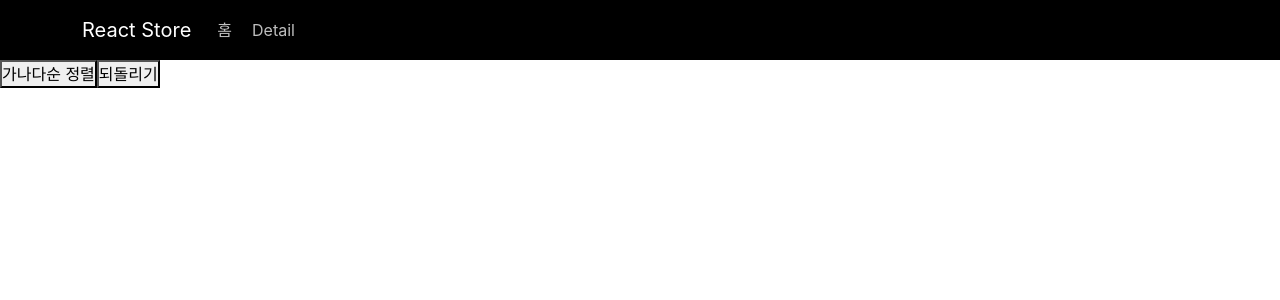
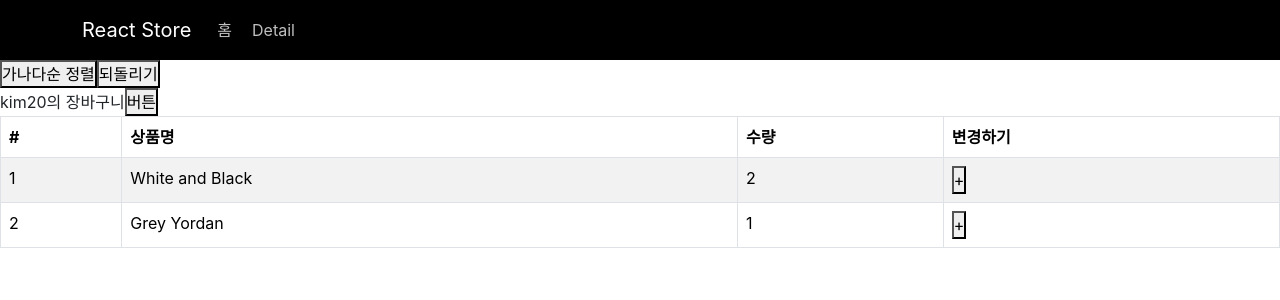
Before and after one commit to kimbyeol1009/reactMaster2, a React (Create React App) app: page /cart in a window 1280 px wide. Shown: the top 300 px of the page. Built offline with nearby package versions, Linux system fonts and the light colour scheme.

Commit message:
2025.01.26

```diff
--- a/package.json
+++ b/package.json
@@ -3,6 +3,7 @@
   "version": "0.1.0",
   "private": true,
   "dependencies": {
+    "@reduxjs/toolkit": "^2.5.0",
     "@testing-library/jest-dom": "^5.14.1",
     "@testing-library/react": "^13.0.0",
     "@testing-library/user-event": "^13.2.1",
@@ -10,6 +11,7 @@
     "react": "^18.3.1",
     "react-bootstrap": "^2.10.7",
     "react-dom": "^18.3.1",
+    "react-redux": "^9.2.0",
     "react-router-dom": "6",
     "react-scripts": "^5.0.1",
     "web-vitals": "^2.1.0"
--- a/src/App.jsx
+++ b/src/App.jsx
@@ -1,4 +1,4 @@
-import { useState } from 'react'
+import { createContext, useState } from 'react'
 import './App.css'
 import {Navbar, Container, Nav,} from 'react-bootstrap';
 import data from './data';
@@ -7,15 +7,19 @@ import Event from './routes/Event';
 import {Routes, Route, Link ,useNavigate, Outlet} from 'react-router-dom';
 import axios from 'axios';
 import Spinner from 'react-bootstrap/Spinner';
+import Cart from './routes/Cart';
+export let Context1 = createContext();
 
 function App() {
 
   let [shoes, setShoes] = useState(data);
+  let [stock, setStock] = useState([10,11,12]);
   let [originData] = useState(data);
   let navigate = useNavigate();
   let [num, setNum] = useState(2);
   let [show, setShow] = useState(true);
   let [loading, setLoading] = useState(<Spinner animation="border" />);
+
   return (
     <>
       <div>
@@ -53,7 +57,7 @@ function App() {
                   {shoes.map(function(a, i) {
                     return (
                       <div key={i} className="image-item">
-                        <Card data={shoes[i]} i={i+1} />
+                        <Card data={shoes[i]} i={i+1}/>
                       </div>)})}
                 </div>
 
@@ -79,7 +83,11 @@ function App() {
                  : null}
             </div>
           }/>
-          <Route path="/detail/:id" element={<Detail shoe={shoes}/>}></Route>
+          <Route path="/detail/:id" element={
+            <Context1.Provider value={{stock, shoes}}>
+              <Detail shoe={shoes}/>
+            </Context1.Provider>
+            }></Route>
 
           {/* Nested Routes : 태그안에 태그가 들어간 라우터 형식, /about/member, /about/location 을 뜻함 */}
           <Route path="/about" element={<About/>}>
@@ -92,6 +100,7 @@ function App() {
             <Route path = "two" element={<div>생일기념 쿠폰받기</div>}></Route>
           </Route>
 
+          <Route path="/cart" element={<Cart/>}></Route>
         </Routes>
 
 
@@ -117,7 +126,9 @@ function About(){
 function Card(props){
     return(
       <div className="col-md-4">
-        <img src={'https://codingapple1.github.io/shop/shoes'+props.i+'.jpg'} width="80%" alt="description of the image" />
+        <Link to ={`/detail/${props.i-1}`}>
+        <img src={`https://codingapple1.github.io/shop/shoes${props.i}.jpg`} width="80%" alt="description of the image" />
+        </Link>
         <h4>{props.data.title}</h4>
         <p>{props.data.price}</p>
       </div>
--- a/src/index.js
+++ b/src/index.js
@@ -4,13 +4,16 @@ import './index.css';
 import App from './App';
 import reportWebVitals from './reportWebVitals';
 import { BrowserRouter } from 'react-router-dom';
-
+import { Provider } from 'react-redux';
+import store from './store';
 const root = ReactDOM.createRoot(document.getElementById('root'));
 root.render(
   <React.StrictMode>
-    <BrowserRouter>
-    <App />
-    </BrowserRouter>
+    <Provider store={store}>
+      <BrowserRouter>
+        <App />
+      </BrowserRouter>
+    </Provider>
   </React.StrictMode>
 );
 
--- /dev/null
+++ b/src/routes/Cart.jsx
@@ -0,0 +1,43 @@
+import React from 'react'
+import Table from 'react-bootstrap/Table';
+import { useDispatch, useSelector } from 'react-redux';
+import { changeName,changeAge } from '../store';
+
+const Cart = () => {
+  let a = useSelector((state)=>{return state})
+  let dispatch = useDispatch();
+
+  return (
+    <div>
+      {a.user.name}{a.user.age}의 장바구니
+      <button onClick={()=>{dispatch(changeAge(100))}}>버튼</button>
+      <Table striped bordered hover>
+        <thead>
+          <tr>
+            <th>#</th>
+            <th>상품명</th>
+            <th>수량</th>
+            <th>변경하기</th>
+          </tr>
+        </thead>
+        <tbody>
+          {
+            a.cart.map(function(item,i){
+              return(
+              <tr key={item.id}>
+                <td>{i+1}</td>
+                <td>{item.name}</td>
+                <td>{item.count}</td>
+                <td>
+                  <button onClick={()=>{dispatch(changeName())}}>+</button>
+                </td>
+              </tr>
+              )})
+          }
+        </tbody>
+      </Table>
+    </div>
+  )
+}
+
+export default Cart
--- a/src/routes/Detail.js
+++ b/src/routes/Detail.jsx
@@ -1,12 +1,19 @@
-import React, { useEffect, useState } from 'react'
+import React, { useContext, useEffect, useState } from 'react';
 import { useParams } from 'react-router-dom';
 import { Nav } from 'react-bootstrap';
+import {Context1} from "../App";
+
+
 function Detail(props){
+    let {stock, shoes} = useContext(Context1)
     let [num, setNum] = useState('');
+    let [fade2, setFade2] = useState('');
     useEffect(()=>{
+
         if(isNaN(num)==true){window.alert('그러지마세요'); }
         let timer = setTimeout(()=>{setAlert(alert=false);},3000)
-        return ()=>{clearTimeout(timer)} //타이머 기능 제거해주는 함수이다. return은 기존코드 치워주는건데 백만개 생성될 타이머 밀고 useEffect실행해주세요
+        setFade2('end');
+        return ()=>{clearTimeout(timer); setFade2('end');} //타이머 기능 제거해주는 함수이다. return은 기존코드 치워주는건데 백만개 생성될 타이머 밀고 useEffect실행해주세요
     }
     , [num])
     let [count,setCount] = useState(3);
@@ -14,13 +21,12 @@ function Detail(props){
     let {id} =  useParams();
     let index =props.shoe.find( function(i){return i.id == id});
     let [tab, setTab] = useState(0);
-
     return (
-      <div className="container">
+        <div className={`container start ${fade2}`}>
         {alert==true ?  <div className="alert alert-warning">{count}초이내 구매시 할인</div> : null}
           <div className="row">
               <div className="col-md-6">
-                  <img src="https://codingapple1.github.io/shop/shoes1.jpg" width="100%" alt="" />
+                  <img src={`https://codingapple1.github.io/shop/shoes${props.i}.jpg`} width="100%" alt="" />
               </div>
               <div className="col-md-6">
                   <h4 className="pt-5">{index.title}</h4>
@@ -47,15 +53,25 @@ function Detail(props){
 )
 }
 
-function TabContent(props){
-    if(props.tab==0){
+function TabContent({tab}){
+
+    {/* if(props.tab==0){
         return <div>내용0</div>
     }else if(props.tab==1){
         return <div>내용1</div>
     }else if(props.tab==2){
         return <div>내용2</div>
-    }
-
+    } */}
+    let [fade, setFade]=useState('');
+    useEffect(()=>{
+        setTimeout(()=>{setFade('end');},100)
+        return()=>{
+            setFade('');
+        }
+    }, [tab])
+    return <div className={`start ${fade}`}>
+        {[<div>내용0</div>,<div>내용1</div>,<div>내용2</div>][tab]}
+    </div>
 }
 
 
--- /dev/null
+++ b/src/store.jsx
@@ -0,0 +1,38 @@
+import { configureStore, createSlice } from "@reduxjs/toolkit";
+import user from "./store/userSlice";
+// useState()와 비슷한 속성, state하나를 slice라고 부름
+// let user = createSlice({
+//     name : 'user',
+//     initialState: {name:'kim', age:20},
+//     redux로 state 변경하는 방법 1.
+//     reducers: {
+//         changeName(state){
+//             return {name : 'john ', age:20}
+//         },
+//         changeAge(state,a){
+//             state.age +=a.payload
+//         }
+//     }
+// })
+// 2. export해주기
+export let {changeName, changeAge} = user.actions
+
+let stock = createSlice({
+    name : 'stock',
+    initialState: [10,11,12]
+})
+let cart = createSlice({
+    name : 'cart',
+    initialState: [
+        {id : 0, name : 'White and Black', count : 2},
+        {id : 2, name : 'Grey Yordan', count : 1}
+      ]
+})
+
+export default configureStore({
+    reducer:{
+        user : user.reducer,
+        stock : stock.reducer,
+        cart : cart.reducer
+    }
+})
--- /dev/null
+++ b/src/store/userSlice.jsx
@@ -0,0 +1,17 @@
+import { createSlice } from "@reduxjs/toolkit"
+//useState()와 비슷한 속성, state하나를 slice라고 부름
+let user = createSlice({
+    name : 'user',
+    initialState: {name:'kim', age:20},
+    //redux로 state 변경하는 방법 1.
+    reducers: {
+        changeName(state){
+            return {name : 'john ', age:20}
+        },
+        changeAge(state,a){
+            state.age +=a.payload
+        }
+    }
+})
+export let {changeName, changeAge} = user.actions
+export default user
```
Also changed, not shown: src/routes/Event.jsx (renamed from src/routes/Event.js), 1 other file (tests, documents, lock files or other folders).
